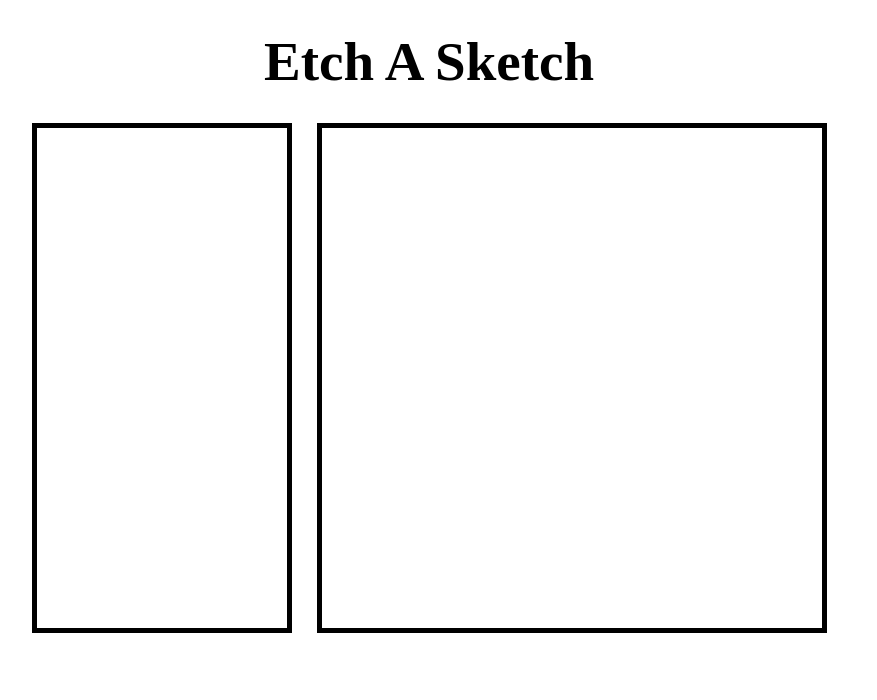
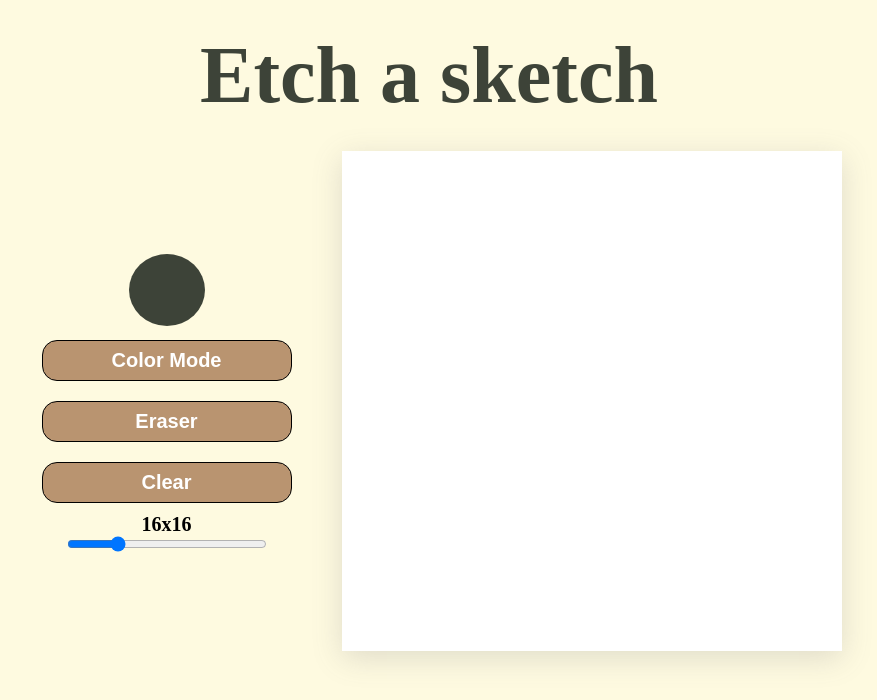
Before and after one commit to yousefHanyy/Etch-a-Sketch, a plain HTML site: page index.html in a window 1280 px wide. Shown: the whole page, without its empty margins (211-1088 px from the left). Drawn offline with Linux system fonts and the light colour scheme.

Commit message:
-Added a color picker (no functionality yet). -Added some side buttons (no functionality yet). -Added a slider to choose the widthxheight for the canvas (no functionality yet). -Added styling and positioning to most elements.

```diff
--- a/index.html
+++ b/index.html
@@ -21,15 +21,22 @@
   <head>
     <meta charset="UTF-8" />
     <meta name="viewport" content="width=device-width, initial-scale=1.0" />
-    <title>Etch a Sketch</title>
+    <title>Etch a sketch</title>
     <link rel="stylesheet" href="styles.css" />
   </head>
   <body>
     <header class="header">
-      <h1 class="title">Etch A Sketch</h1>
+      <h1 class="title">Etch a sketch</h1>
     </header>
     <main class="main">
-      <div class="side-buttons"></div>
+      <div class="side-buttons">
+        <input id="colorPicker" type="color" value="#3d4338" />
+        <button id="colorBtn">Color Mode</button>
+        <button id="eraserBtn">Eraser</button>
+        <button id="clearBtn">Clear</button>
+        <label id="sizeValue" for="sizeSlider" class="size-Value">16x16</label>
+        <input id="sizeSlider" type="range" value="16" min="1" max="64" />
+      </div>
       <div class="canvas"></div>
     </main>
     <script src="script.js"></script>
--- a/styles.css
+++ b/styles.css
@@ -1,27 +1,74 @@
 * {
   margin: 0;
   padding: 0;
+}
+body {
+  background-color: #fefae0;
 }
 .header {
   padding: 30px 0;
 }
 .title {
-  font-size: 55px;
+  font-size: 80px;
   text-align: center;
+  color: #3d4338;
 }
+
 .main {
   display: flex;
   justify-content: center;
 }
 
 .side-buttons {
-  border: 5px solid black;
-  width: 250px;
+  /* border: 1px solid black; */
+  width: 300px;
   height: auto;
   margin-right: 25px;
+  display: flex;
+  flex-direction: column;
+  justify-content: center;
+  align-items: center;
+}
+button {
+  margin: 10px 25px;
+  padding: 8px;
+  width: 250px;
+  height: 41px;
+  border-radius: 15px;
+  border: 1px solid black;
+  font-size: 20px;
+  background-color: #b99470;
+  color: white;
+  font-weight: bold;
+  cursor: pointer;
+}
+button:hover {
+  transform: scale(1.05);
+  transition: 0.2s ease-in-out;
+}
+.size-Value {
+  font-size: 20px;
+  font-weight: 600;
+}
+#sizeSlider {
+  width: 200px;
+  height: auto;
+}
+#colorPicker {
+  width: 80px;
+  height: 80px;
+  border: none;
+  background-color: transparent;
+  cursor: pointer;
+}
+#colorPicker::-webkit-color-swatch {
+  border: none;
+  border-radius: 50%;
 }
 .canvas {
-  border: 5px solid black;
+  box-shadow: rgba(100, 100, 111, 0.2) 0px 7px 29px 0px;
+  background-color: white;
   width: 500px;
   height: 500px;
 }
+/* use this palette:https://colorhunt.co/palette/5f6f52a9b388fefae0b99470 */
```
